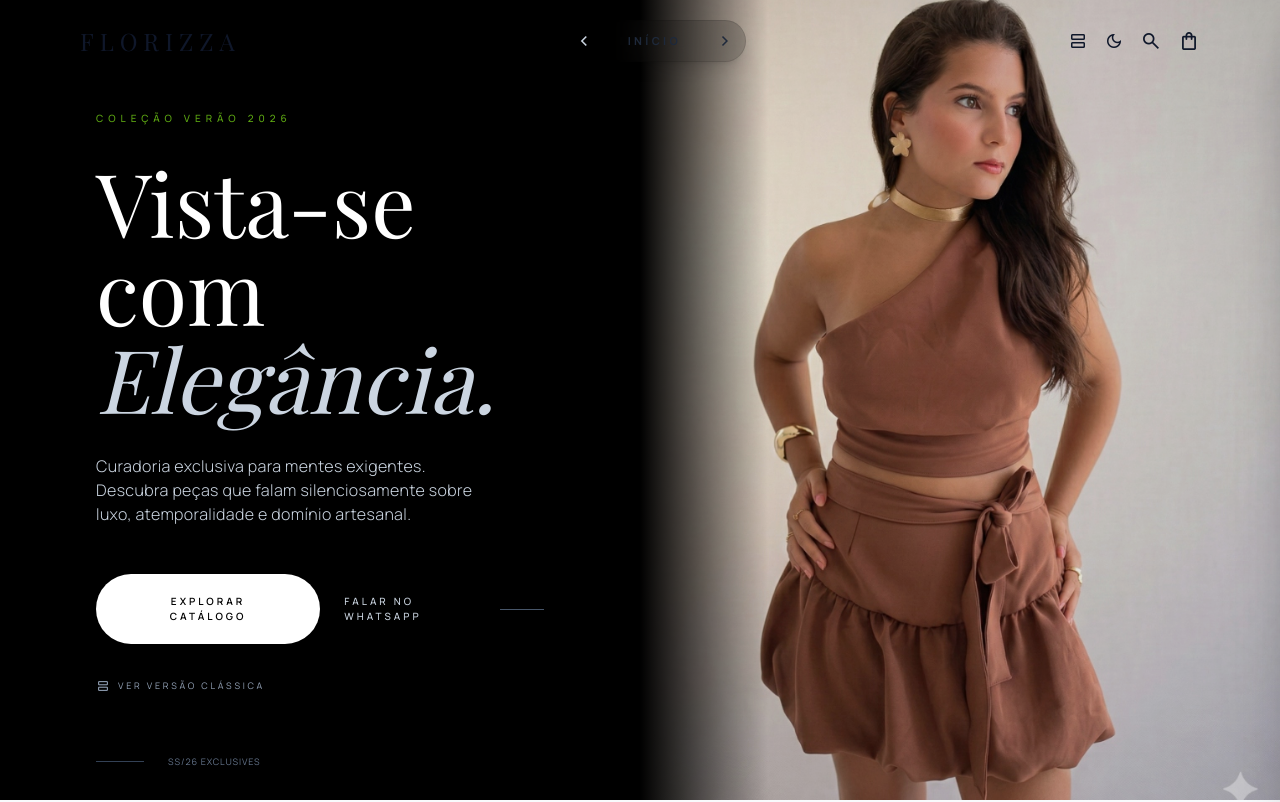
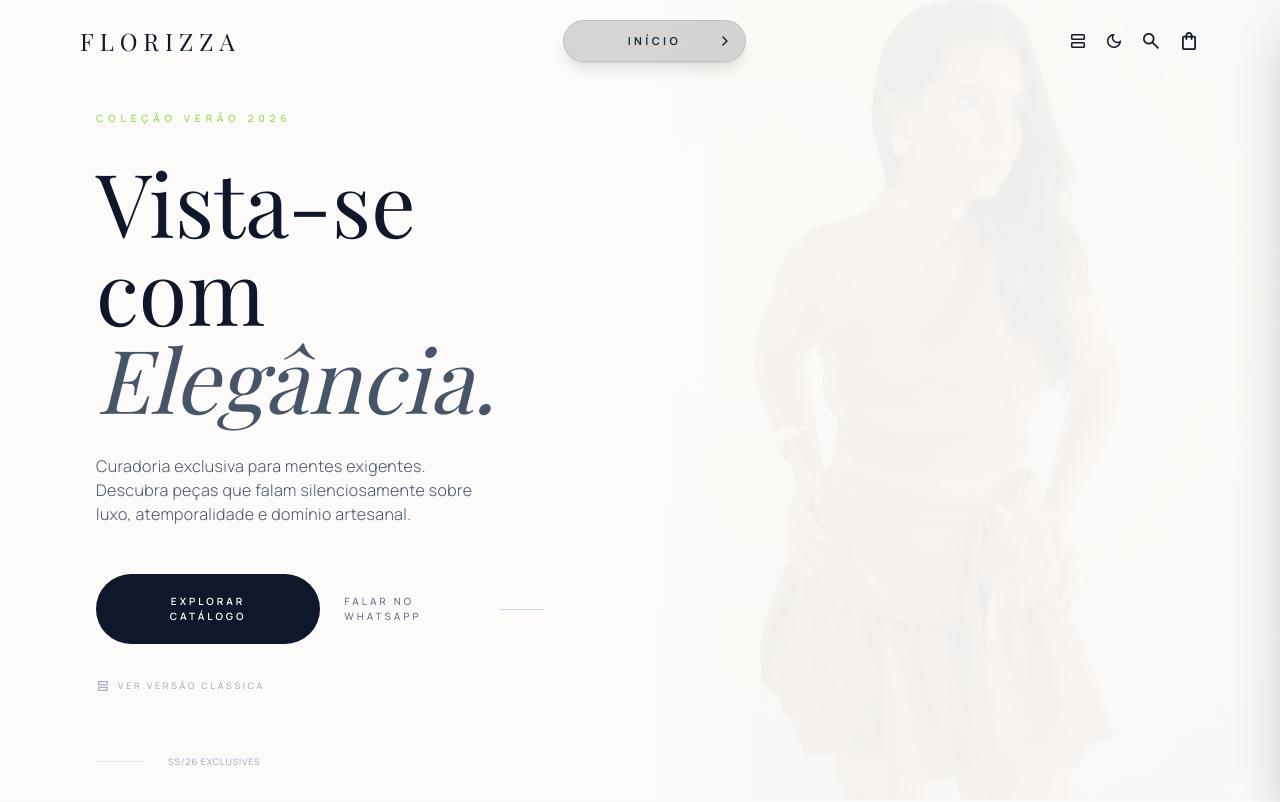
Before and after one commit to johnvitorjv/florizza-websiteone, a React (Vite) app: page /v2 in a window 1280 px wide. Shown: the top 802 px of the page. Built offline with nearby package versions, Linux system fonts and the light colour scheme; no server answers; the database is empty; a web font is replaced by a local one.

Commit message:
fix: Restore proper V2 light mode with premium aesthetic

```diff
--- a/src/pages/Home.jsx
+++ b/src/pages/Home.jsx
@@ -142,23 +142,28 @@ const Home = () => {
     // V2 SCREEN — NOW IN PORTUGUESE + LIGHT MODE + MOBILE FIXED
     // ────────────────────────────────────────────
     const ScreenTwo = () => {
-        // V2 always has dark overlay over image, so text is always white
-        const textColor = 'text-white';
-        const subTextColor = 'text-slate-300';
-        const overlayMobile = 'bg-black/40';
-        const btnBg = 'bg-white';
-        const btnText = 'text-black';
-        const waColor = 'text-slate-300';
-        const waLine = 'bg-slate-600';
-        const toggleColor = 'text-slate-400 hover:text-white';
+        const isDark = document.documentElement.classList.contains('dark');
+        const bgColor = isDark ? 'bg-black' : 'bg-[#fcfbf9]';
+        const textColor = isDark ? 'text-white' : 'text-slate-900';
+        const subTextColor = isDark ? 'text-slate-300' : 'text-slate-600';
+        const overlayMobile = isDark ? 'bg-black/40' : 'bg-[#fcfbf9]/95';
+        const overlayDesktop = isDark ? 'bg-black/10' : 'bg-white/5';
+        const gradientFrom = isDark ? 'from-black' : 'from-[#fcfbf9]';
+        const btnBg = isDark ? 'bg-white' : 'bg-slate-900';
+        const btnText = isDark ? 'text-black' : 'text-white';
+        const waColor = isDark ? 'text-slate-300' : 'text-slate-500';
+        const waLine = isDark ? 'bg-slate-700' : 'bg-slate-300';
+        const toggleColor = isDark ? 'text-slate-400 hover:text-white' : 'text-slate-400 hover:text-slate-900';
+        const detailColor = isDark ? 'text-slate-500' : 'text-slate-400';
+        const detailLine = isDark ? 'bg-slate-700' : 'bg-slate-200';
 
         return (
             <div className="absolute inset-0 w-full min-h-screen" ref={v2Ref} style={{ zIndex: 1 }}>
-                <main className="relative min-h-screen flex bg-black overflow-hidden page-wrapper">
+                <main className={`relative min-h-screen flex ${bgColor} overflow-hidden page-wrapper`}>
 
                     {/* Left Side */}
                     <div className="w-full lg:w-1/2 min-h-screen flex items-center relative z-20">
-                        <div className="absolute inset-0 z-0" style={{ background: 'linear-gradient(to right, #000 0%, rgba(0,0,0,0.6) 40%, transparent 100%)' }} />
+                        <div className={`absolute inset-0 z-0 bg-gradient-to-r ${gradientFrom} via-transparent lg:to-transparent`} />
 
                         <div className="animate-in container mx-auto px-6 md:px-12 lg:px-24 flex flex-col justify-center relative z-10 w-full h-full pt-24 pb-16 lg:pt-0 lg:pb-0">
                             <div className="max-w-xl">
@@ -190,8 +195,8 @@ const Home = () => {
                                 </button>
                             </div>
 
-                            <div className="absolute bottom-8 left-6 md:left-12 lg:left-24 hidden lg:flex items-center space-x-6 text-[9px] uppercase tracking-widest text-slate-500">
-                                <span className="w-12 h-[1px] bg-slate-700" />
+                            <div className={`absolute bottom-8 left-6 md:left-12 lg:left-24 hidden lg:flex items-center space-x-6 text-[9px] uppercase tracking-widest ${detailColor}`}>
+                                <span className={`w-12 h-[1px] ${detailLine}`} />
                                 <span>SS/26 Exclusives</span>
                             </div>
                         </div>
@@ -201,13 +206,13 @@ const Home = () => {
                     <div className="absolute lg:relative inset-y-0 right-0 w-full lg:w-1/2 h-screen z-0">
                         <div className="w-full h-full overflow-hidden">
                             <HeroSlider variant={2} />
-                            <div className={`absolute inset-0 ${overlayMobile} lg:bg-black/10 pointer-events-none z-10`} />
-                            <div className="hidden lg:block absolute inset-y-0 left-0 w-32 bg-gradient-to-r from-black to-transparent z-10 pointer-events-none" />
+                            <div className={`absolute inset-0 ${overlayMobile} lg:${overlayDesktop} pointer-events-none z-10`} />
+                            <div className={`hidden lg:block absolute inset-y-0 left-0 w-32 bg-gradient-to-r ${gradientFrom} to-transparent z-10 pointer-events-none`} />
                         </div>
                     </div>
                 </main>
 
-                <div className="bg-black">
+                <div className={bgColor}>
                     <FooterInfo variant={2} />
                 </div>
             </div>
```
